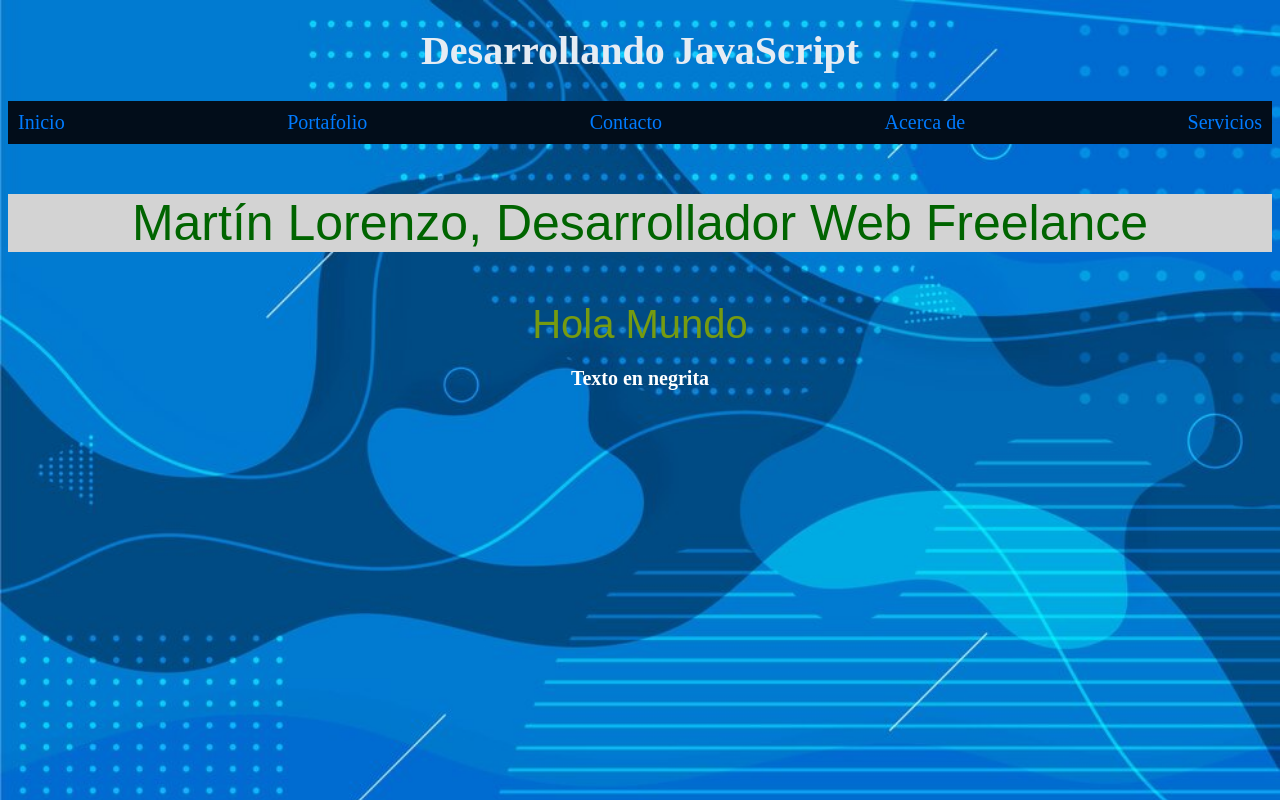
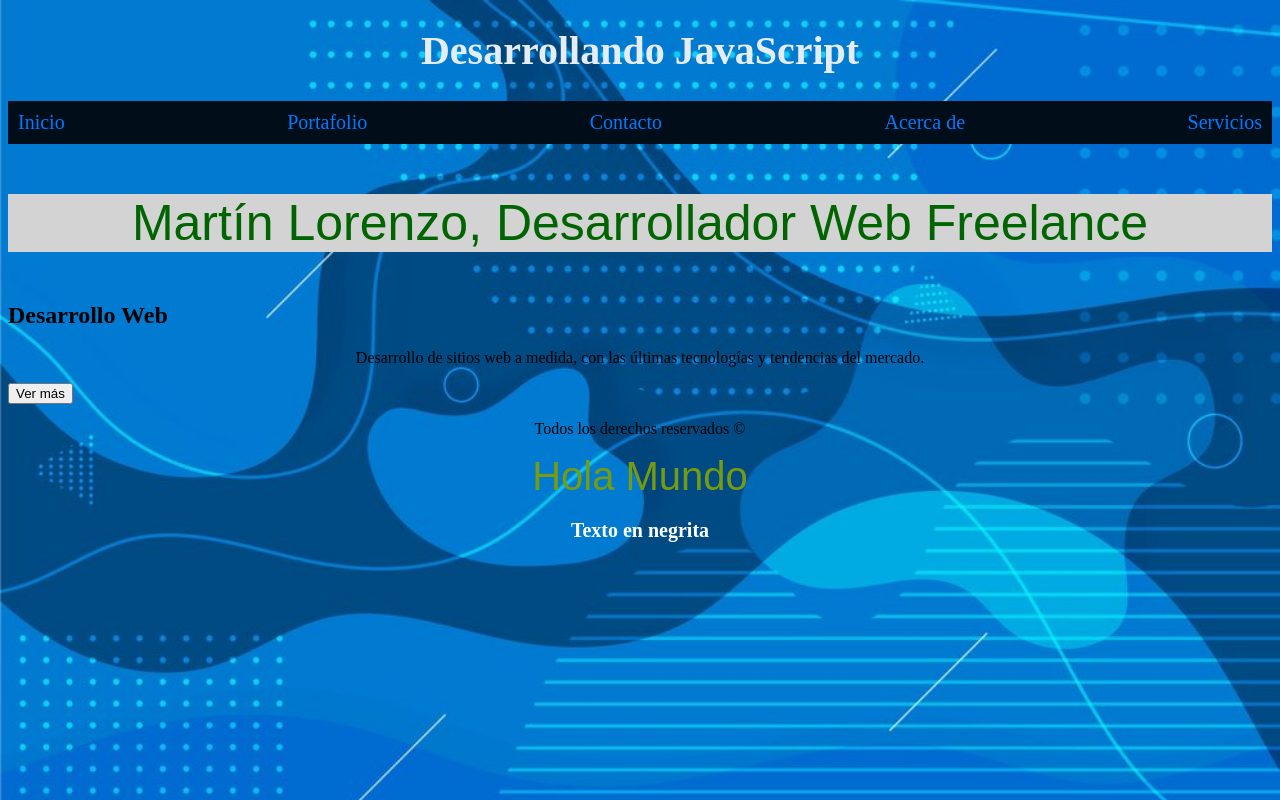
Before and after one commit to tinchoDevWeb/myprojectJs, a plain HTML site: page index.html in a window 1280 px wide. Drawn offline with Linux system fonts and the light colour scheme.

Commit message:
update commit

```diff
--- a/index.html
+++ b/index.html
@@ -25,9 +25,17 @@
 
 </div>
 
+   <div class="texto-imagen">
+        <h2>Desarrollo Web</h2>
+        <p>Desarrollo de sitios web a medida, con las últimas tecnologías y tendencias del mercado.</p>
+        <button class="btn">Ver más</button>
+   </div>
 
    </main>
 
+   <footer>
+      <p class="footer">Todos los derechos reservados &copy;</p>
+   </footer>
   <script src="/js/app.js"></script>
 </body>
 </html>
```
Also changed, not shown: css/styles.css (line endings or trailing spaces), js/app.js (line endings or trailing spaces).
